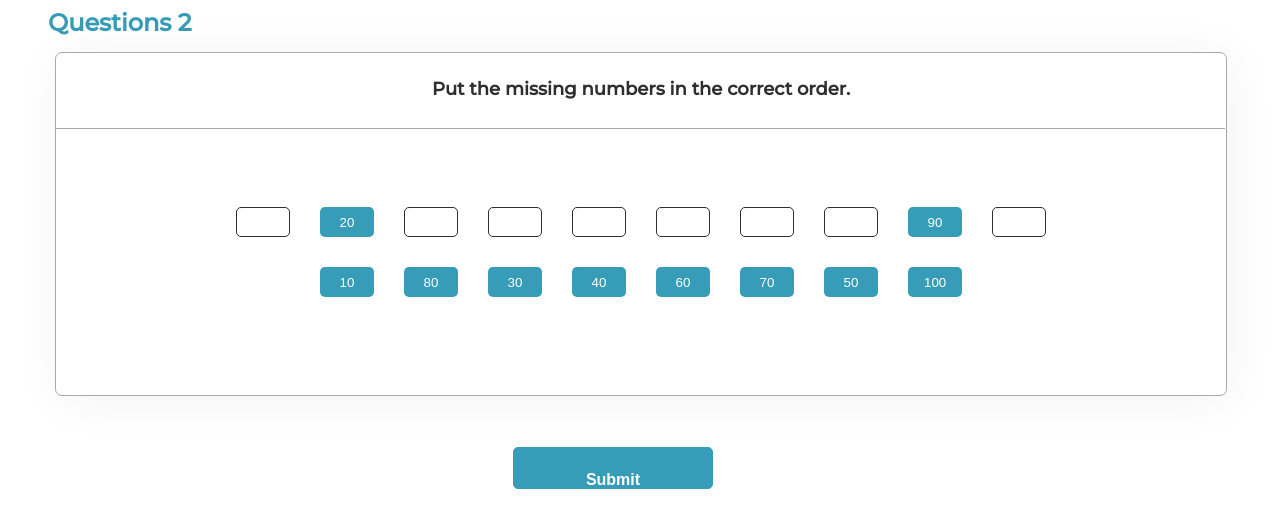
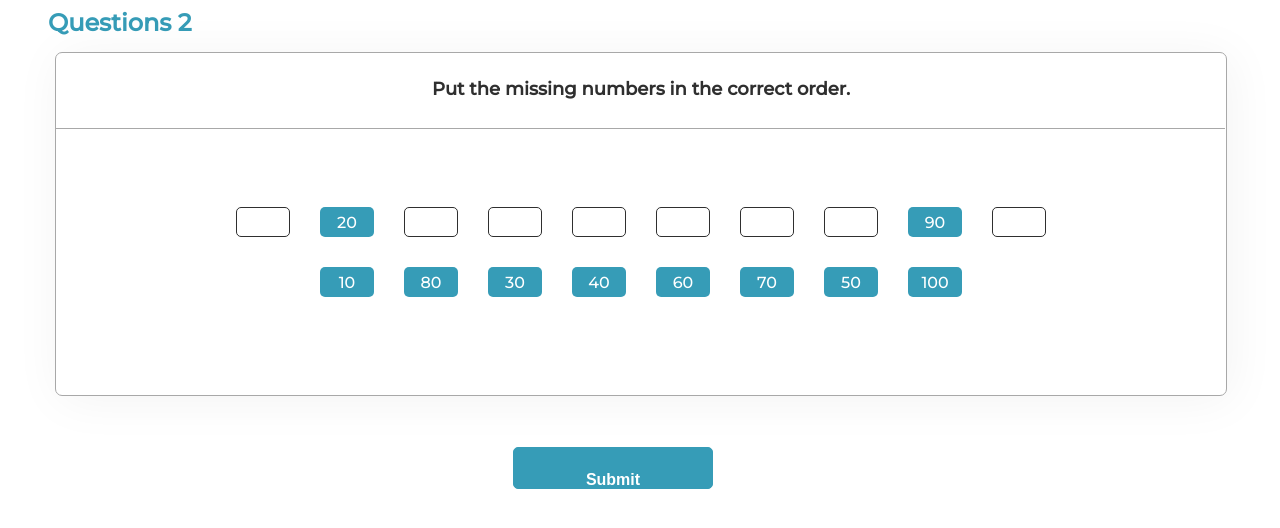
Before and after one commit to BossNumber1/new_practithink, a plain HTML site: page tuesday_numberOrder/index.html in a window 1280 px wide. Drawn offline with Linux system fonts and the light colour scheme.

Commit message:
replaced input with div

```diff
--- a/tuesday_numberOrder/global.css
+++ b/tuesday_numberOrder/global.css
@@ -110,7 +110,7 @@ body {
     height: 30px;
 }
 
-.inputContent input {
+.inputContent div {
     margin-right: 30px;
     border: 1.5px solid #2f2f2f;
     display: flex;
@@ -136,28 +136,22 @@ body {
     justify-content: center;
     align-items: center;
     padding: 6px 16px;
-
     position: static;
     width: 54px;
     height: 30px;
     /* left: 84px;
     top: 0px; */
-
     text-align: center;
-
     background: #369cb7;
     /* border: 1px solid #369cb7; */
     border: none !important;
     box-sizing: border-box;
     border-radius: 5px;
-
     flex: none;
     order: 1;
     flex-grow: 0;
     /* margin: 0px 30px; */
-
     color: #ffffff;
-
     cursor: grab;
 }
 
--- a/tuesday_numberOrder/index.html
+++ b/tuesday_numberOrder/index.html
@@ -15,60 +15,60 @@
             <div class="content">
                 <div class="inputsCollection">
                     <div class="inputContent">
-                        <input type="text" />
+                        <div></div>
                     </div>
                     <div class="inputContent">
-                        <input type="text" value="20" class="filledField" />
+                        <div class="filledField">20</div>
                     </div>
                     <div class="inputContent">
-                        <input type="text" />
+                        <div></div>
                     </div>
                     <div class="inputContent">
-                        <input type="text" />
+                        <div></div>
                     </div>
                     <div class="inputContent">
-                        <input type="text" />
+                        <div></div>
                     </div>
                     <div class="inputContent">
-                        <input type="text" />
+                        <div></div>
                     </div>
                     <div class="inputContent">
-                        <input type="text" />
+                        <div></div>
                     </div>
                     <div class="inputContent">
-                        <input type="text" />
+                        <div></div>
                     </div>
                     <div class="inputContent">
-                        <input type="text" value="90" class="filledField" />
+                        <div class="filledField">90</div>
                     </div>
                     <div class="inputContent">
-                        <input type="text" />
+                        <div></div>
                     </div>
                 </div>
                 <div class="collectionFilledFields">
                     <div class="inputContent">
-                        <input type="text" value="10" class="filledField" />
+                        <div class="filledField">10</div>
                     </div>
                     <div class="inputContent">
-                        <input type="text" value="80" class="filledField" />
+                        <div class="filledField">80</div>
                     </div>
                     <div class="inputContent">
-                        <input type="text" value="30" class="filledField" />
+                        <div class="filledField">30</div>
                     </div>
                     <div class="inputContent">
-                        <input type="text" value="40" class="filledField" />
+                        <div class="filledField">40</div>
                     </div>
                     <div class="inputContent">
-                        <input type="text" value="60" class="filledField" />
+                        <div class="filledField">60</div>
                     </div>
                     <div class="inputContent">
-                        <input type="text" value="70" class="filledField" />
+                        <div class="filledField">70</div>
                     </div>
                     <div class="inputContent">
-                        <input type="text" value="50" class="filledField" />
+                        <div class="filledField">50</div>
                     </div>
                     <div class="inputContent">
-                        <input type="text" value="100" class="filledField" />
+                        <div class="filledField">100</div>
                     </div>
                 </div>
             </div>
```
